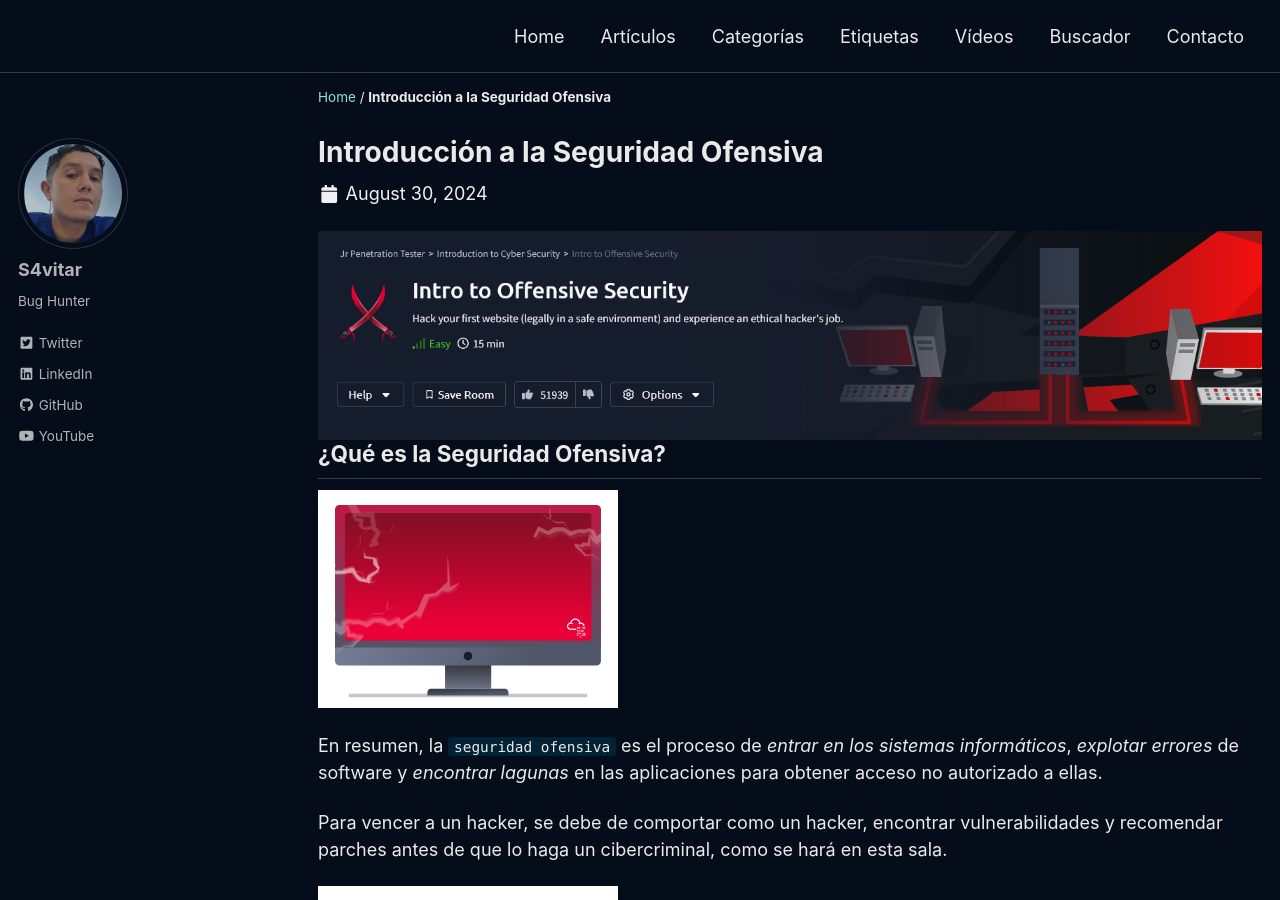
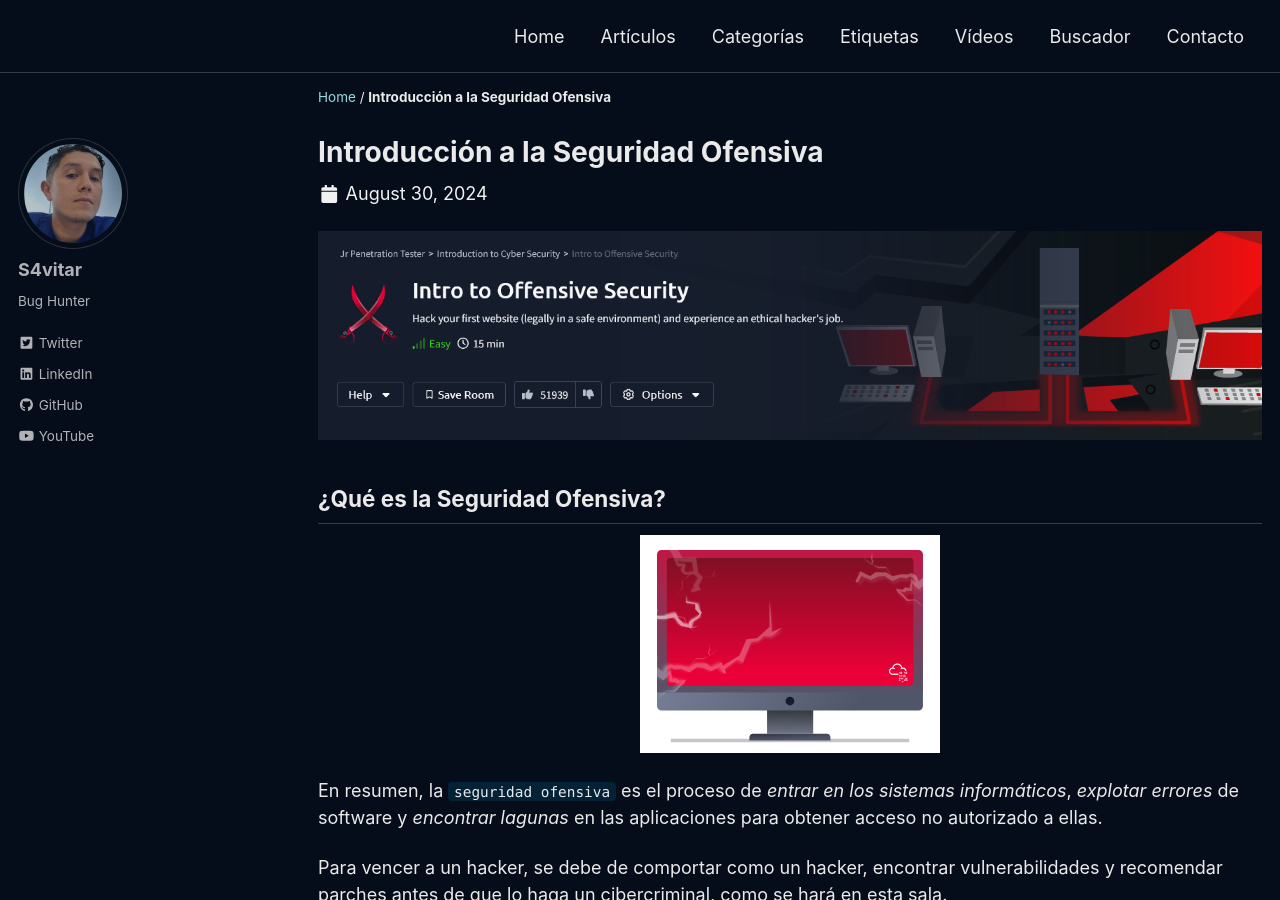
Before and after one commit to 4rleki-ing/TryH4ckm3.github.io, a Jekyll site: the page built from _posts/2024-01-02-Introduccion-Seguridad-Ofensiva.md, in a window 1280 px wide and 900 px high. Built offline with Jekyll 4.4.1, drawn with Linux system fonts in a browser that asks for light colours; cached includes are drawn as plain includes; a script that is not in the unit is left out.

Commit message:
Update 2024-01-02-Introduccion-Seguridad-Ofensiva.md

```diff
--- a/_posts/2024-01-02-Introduccion-Seguridad-Ofensiva.md
+++ b/_posts/2024-01-02-Introduccion-Seguridad-Ofensiva.md
@@ -16,11 +16,13 @@
   - TryHackme
 ---
 
-<img align="left" src="https://4rleki-ing.github.io/TryH4ckm3.github.io/assets/images/Introduccion-Seguridad-Ofensiva/Portada.png" float="left">
+<p align="Center">
+<img src="https://4rleki-ing.github.io/TryH4ckm3.github.io/assets/images/Introduccion-Seguridad-Ofensiva/Portada.png">
+</p>
 
 ## ¿Qué es la Seguridad Ofensiva?
 
-<p align="left">
+<p align="Center">
 <img src="https://4rleki-ing.github.io/TryH4ckm3.github.io/assets/images/Introduccion-Seguridad-Ofensiva/Ofensiva.png">
 </p>
 
@@ -28,7 +30,7 @@
 
 Para vencer a un hacker, se debe de comportar como un hacker, encontrar vulnerabilidades y recomendar parches antes de que lo haga un cibercriminal, como se hará en esta sala.
 
-<p align="left">
+<p align="Center">
 <img src="https://4rleki-ing.github.io/TryH4ckm3.github.io/assets/images/Introduccion-Seguridad-Ofensiva/Defensiva.png">
 </p>
 
```
